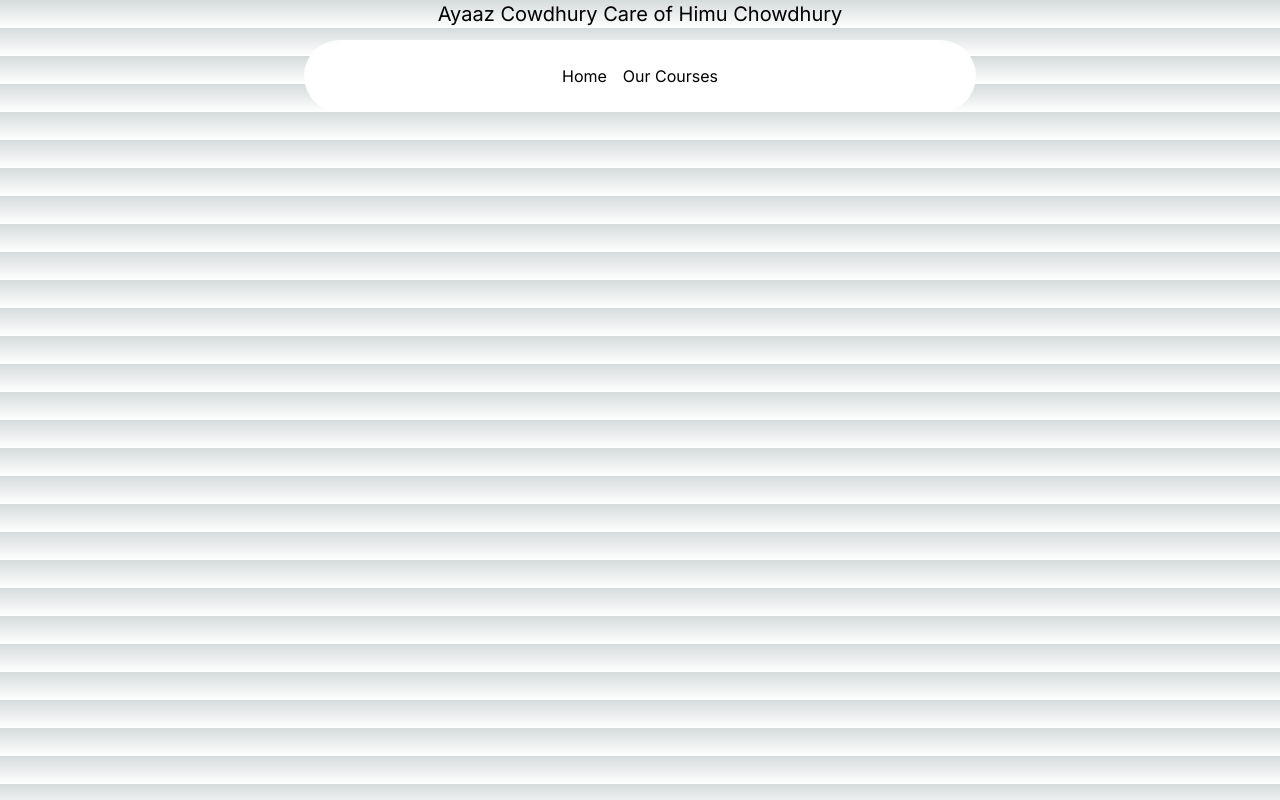
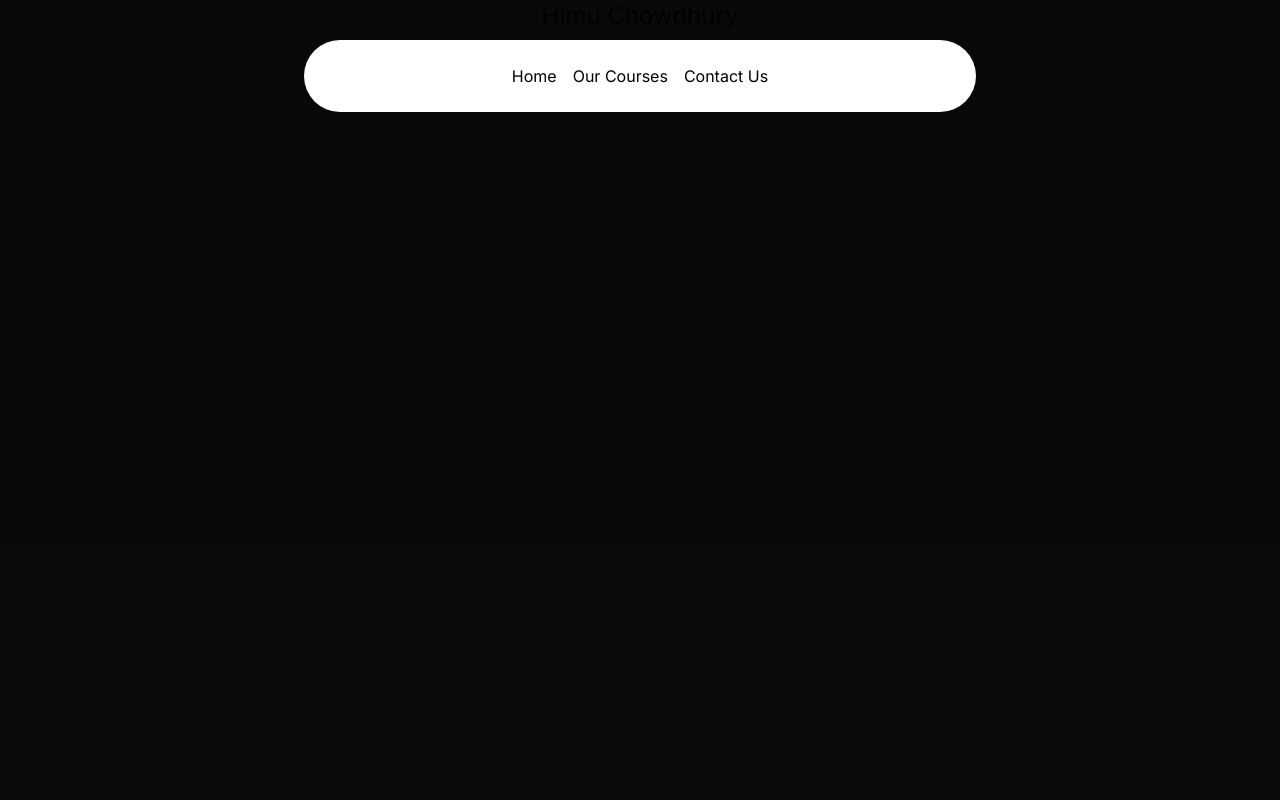
Before and after one commit to himu004/next-portfolio, a Next.js app: page / in a window 1280 px wide. Built offline with nearby package versions, Linux system fonts and the light colour scheme.

Commit message:
Navbar Updated

```diff
--- a/src/app/components/Navbar.tsx
+++ b/src/app/components/Navbar.tsx
@@ -13,12 +13,7 @@ function Navbar({ className }: { className?: string }) {
         <Menu setActive={setActive}>
             <Link href={"/"}>
                 <MenuItem setActive={setActive} active={active} item="Home">
-                    <div className="flex flex-col space-y-4 text-sm">
-                        <HoveredLink href="/web-dev">Web Development</HoveredLink>
-                        <HoveredLink href="/interface-design">Interface Design</HoveredLink>
-                        <HoveredLink href="/seo">Search Engine Optimization</HoveredLink>
-                        <HoveredLink href="/branding">Branding</HoveredLink>
-                    </div>
+
                 </MenuItem>
             </Link>
             <MenuItem setActive={setActive} active={active} item="Our Courses">
@@ -29,6 +24,11 @@ function Navbar({ className }: { className?: string }) {
                         <HoveredLink href="/branding">Branding</HoveredLink>
                     </div>
             </MenuItem>
+            <MenuItem setActive={setActive} active={active} item="Contact Us">
+                    <div className="flex flex-col space-y-4 text-sm">
+
+                    </div>
+            </MenuItem>
         </Menu>
     </div>
   )
--- a/src/app/components/ui/navbar-menu.tsx
+++ b/src/app/components/ui/navbar-menu.tsx
@@ -38,7 +38,7 @@ export const MenuItem = ({
           animate={{ opacity: 1, scale: 1, y: 0 }}
           transition={transition}
         >
-          {active === item && (
+          {active === item && children && (
             <div className="absolute top-[calc(100%_+_1.2rem)] left-1/2 transform -translate-x-1/2 pt-4">
               <motion.div
                 transition={transition}
--- a/src/app/layout.tsx
+++ b/src/app/layout.tsx
@@ -18,7 +18,9 @@ export default function RootLayout({
   return (
     <html lang="en">
       <body className={inter.className}>
-        <Navbar/>
+        <div className="relative w-full flex items-center justify-center border-x-white">
+          <Navbar/>
+        </div>
         {children}
         </body>
     </html>
--- a/src/app/page.tsx
+++ b/src/app/page.tsx
@@ -2,6 +2,8 @@
 
 export default function Home() {
   return (
-    <h1 className="text-center text-xl">Ayaaz Cowdhury Care of Himu Chowdhury</h1>
+    <main className="min-h-screen bg-black/[0.96] antialiased bg-grid-white/[0.02]">
+      <h1 className="text-2xl text-center">Himu Chowdhury</h1>
+    </main>
   );
 }
```
